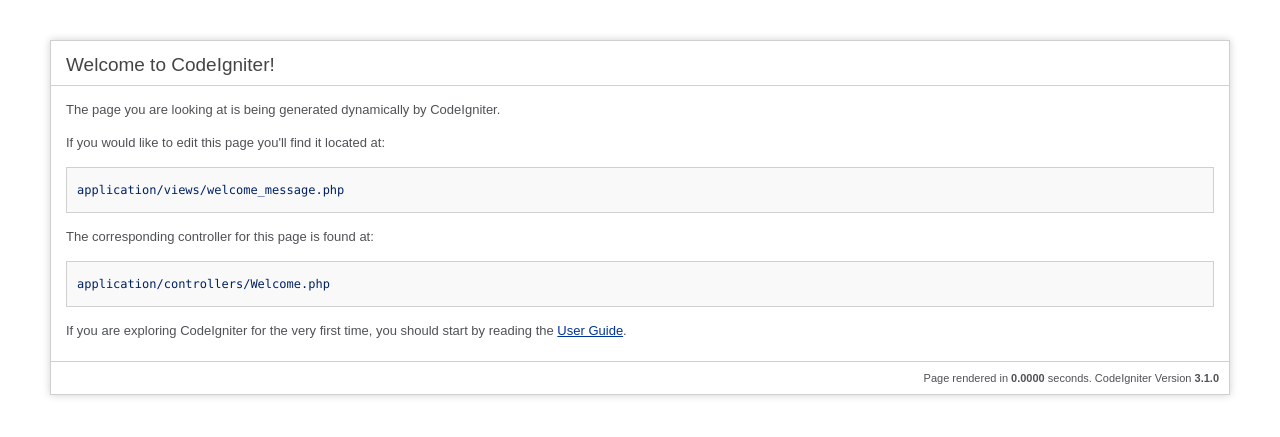
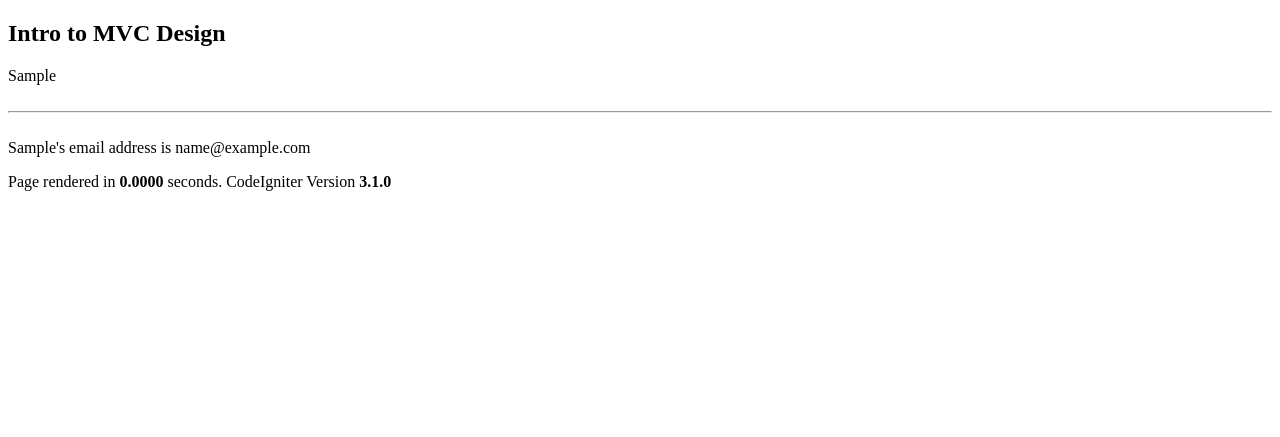
Before and after one commit to josegallo/ci_demo, a CodeIgniter app: page /database/index.php/welcome/index in a window 1280 px wide. Shown: the top 437 px of the page. Run offline with CodeIgniter, Linux system fonts and the light colour scheme; tables that the repository leaves empty or names only in its code hold one stand-in row (values such as "Sample post").

Commit message:
Create a basic new web page.
Change config files: autoload, database and routes
Create model_user.php and changes welcome_message (view)
and welcome (controller)

```diff
--- a/application/config/autoload.php
+++ b/application/config/autoload.php
@@ -58,8 +58,7 @@
 |
 |	$autoload['libraries'] = array('user_agent' => 'ua');
 */
-$autoload['libraries'] = array();
-
+$autoload['libraries'] = array('database');
 /*
 | -------------------------------------------------------------------
 |  Auto-load Drivers
--- a/application/config/database.php
+++ b/application/config/database.php
@@ -76,9 +76,9 @@
 $db['default'] = array(
 	'dsn'	=> '',
 	'hostname' => 'localhost',
-	'username' => '',
+	'username' => 'root',
 	'password' => '',
-	'database' => '',
+	'database' => 'ci_db',
 	'dbdriver' => 'mysqli',
 	'dbprefix' => '',
 	'pconnect' => FALSE,
--- a/application/controllers/Welcome.php
+++ b/application/controllers/Welcome.php
@@ -1,25 +1,27 @@
 <?php
-defined('BASEPATH') OR exit('No direct script access allowed');
+if (!defined('BASEPATH')) exit('No direct script access allowed');
 
 class Welcome extends CI_Controller {
 
-	/**
-	 * Index Page for this controller.
-	 *
-	 * Maps to the following URL
-	 * 		http://example.com/index.php/welcome
-	 *	- or -
-	 * 		http://example.com/index.php/welcome/index
-	 *	- or -
-	 * Since this controller is set as the default controller in
-	 * config/routes.php, it's displayed at http://example.com/
-	 *
-	 * So any other public methods not prefixed with an underscore will
-	 * map to /index.php/welcome/<method_name>
-	 * @see https://codeigniter.com/user_guide/general/urls.html
-	 */
+
 	public function index()
 	{
-		$this->load->view('welcome_message');
+		$this->home();
 	}
+
+	public function home()
+	{
+		$this->load->model('model_users');
+
+		$data['title'] = 'MVC Cool Title'; //It will be accessible in the view as $title
+		$data['page_header'] = 'Intro to MVC Design';//It will be accessible in the view as $page_header
+		$data['firstnames'] = $this->model_users->getFirstNames();
+		//just stored the array of objects into $data['firstnames']. It will be accessible in
+		//the view as $firstnames
+		$data['users'] = $this->model_users->getUsers();//It will be accessible in the view as $users
+
+		$this->load->view('welcome_message', $data);//This load $data object (associative array) into
+		//welcome_message page view
+	}
+
 }
--- /dev/null
+++ b/application/models/model_users.php
@@ -0,0 +1,30 @@
+<?php
+
+	class Model_users extends CI_Model {
+
+		function __construct() {
+			parent::__construct();//Call the model constructor
+		}
+
+		function getFirstNames() {
+			$query = $this->db->query('SELECT firstname FROM users'); //returns an object when ready
+
+			if ($query->num_rows() > 0){ //returns true if more than one was found
+				return $query->result();//return an arrays of objects
+			} else {
+			return NULL;
+			}
+		}
+
+		function getUsers() {
+			$query = $this->db->query('SELECT * FROM users'); //returns an object when ready
+
+			if ($query->num_rows() > 0){ //returns true if more than one was found
+				return $query->result();//return an arrays of objects
+			} else {
+				return NULL;
+			}
+		}
+	}
+
+ ?>
--- a/application/views/welcome_message.php
+++ b/application/views/welcome_message.php
@@ -1,87 +1,31 @@
 <?php
 defined('BASEPATH') OR exit('No direct script access allowed');
-?><!DOCTYPE html>
+?>
+<!DOCTYPE html>
 <html lang="en">
 <head>
 	<meta charset="utf-8">
-	<title>Welcome to CodeIgniter</title>
-
-	<style type="text/css">
-
-	::selection { background-color: #E13300; color: white; }
-	::-moz-selection { background-color: #E13300; color: white; }
-
-	body {
-		background-color: #fff;
-		margin: 40px;
-		font: 13px/20px normal Helvetica, Arial, sans-serif;
-		color: #4F5155;
-	}
-
-	a {
-		color: #003399;
-		background-color: transparent;
-		font-weight: normal;
-	}
-
-	h1 {
-		color: #444;
-		background-color: transparent;
-		border-bottom: 1px solid #D0D0D0;
-		font-size: 19px;
-		font-weight: normal;
-		margin: 0 0 14px 0;
-		padding: 14px 15px 10px 15px;
-	}
-
-	code {
-		font-family: Consolas, Monaco, Courier New, Courier, monospace;
-		font-size: 12px;
-		background-color: #f9f9f9;
-		border: 1px solid #D0D0D0;
-		color: #002166;
-		display: block;
-		margin: 14px 0 14px 0;
-		padding: 12px 10px 12px 10px;
-	}
-
-	#body {
-		margin: 0 15px 0 15px;
-	}
-
-	p.footer {
-		text-align: right;
-		font-size: 11px;
-		border-top: 1px solid #D0D0D0;
-		line-height: 32px;
-		padding: 0 10px 0 10px;
-		margin: 20px 0 0 0;
-	}
-
-	#container {
-		margin: 10px;
-		border: 1px solid #D0D0D0;
-		box-shadow: 0 0 8px #D0D0D0;
-	}
-	</style>
+	<title><?php echo $title; ?></title>
 </head>
 <body>
 
 <div id="container">
-	<h1>Welcome to CodeIgniter!</h1>
+	<h2><?php echo $page_header; ?></h2>
 
 	<div id="body">
-		<p>The page you are looking at is being generated dynamically by CodeIgniter.</p>
+	<?php
+		foreach ($firstnames as $object) { //firstnames is array of objects here
+			echo $object->firstname . "<br>";
+		}
 
-		<p>If you would like to edit this page you'll find it located at:</p>
-		<code>application/views/welcome_message.php</code>
+		echo "<br/><hr/><br/>";
 
-		<p>The corresponding controller for this page is found at:</p>
-		<code>application/controllers/Welcome.php</code>
+		foreach ($users as $object) { //objects have methods and properties
+			echo $object->firstname .  "'s email address is " . $object->email . '<br/>';
+		}
+	?>
 
-		<p>If you are exploring CodeIgniter for the very first time, you should start by reading the <a href="user_guide/">User Guide</a>.</p>
-	</div>
-
+</div>
 	<p class="footer">Page rendered in <strong>{elapsed_time}</strong> seconds. <?php echo  (ENVIRONMENT === 'development') ?  'CodeIgniter Version <strong>' . CI_VERSION . '</strong>' : '' ?></p>
 </div>
 
```
